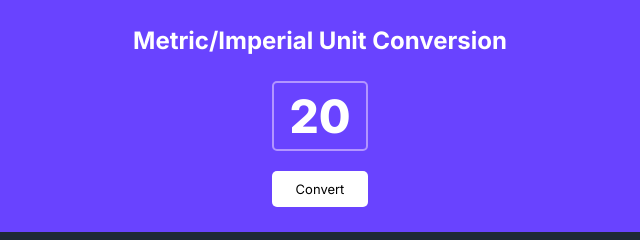
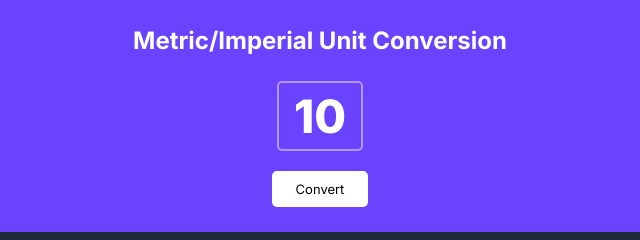
Before and after one commit to LordAverage/unit-conversion, a plain HTML site: page index.html in a window 1280 px wide. Shown: the top 240 px of the page, 320-960 px from the left. Drawn offline with Linux system fonts and the light colour scheme.

Commit message:
Changed default conversion value

```diff
--- a/index.html
+++ b/index.html
@@ -12,7 +12,7 @@
                    type="text"
                    inputmode="numeric"
                    pattern="[0-9]*"
-                   value="20">
+                   value="10">
             <button id="convert-btn">Convert</button>
         </div>
         <div id="result-container">
```
